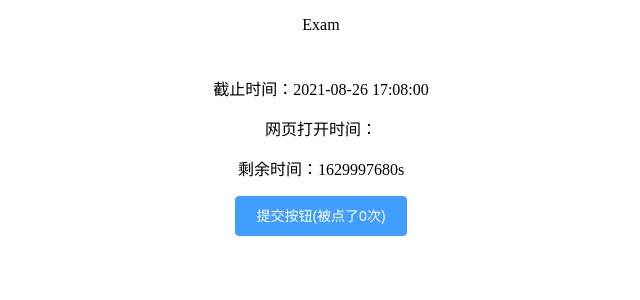
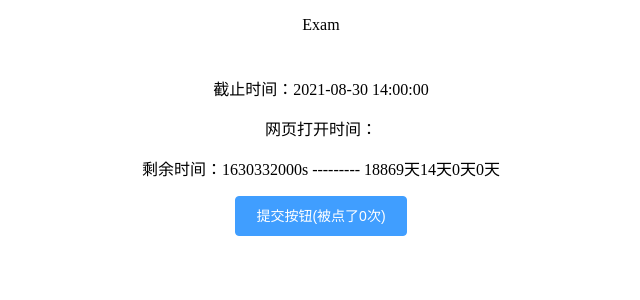
Before and after one commit to sink12138/questionnaire-planet, a Vue app in the folder frontend/: page /exam/new in a window 1280 px wide. Shown: the top 300 px of the page, without its empty margins (319-959 px from the left). Built offline with nearby package versions, Linux system fonts and the light colour scheme; no server answers; sample sign-in values are in the browser's storage; what vue-to-pdf would draw is missing.

Commit message:
考试问卷计时器2.6

```diff
--- a/frontend/src/views/Exam.vue
+++ b/frontend/src/views/Exam.vue
@@ -7,7 +7,7 @@
     <div class="timer">
       <p>截止时间：{{ deadlline }}</p>
       <p>网页打开时间：{{ nowtime }}</p>
-      <p>剩余时间：{{ lefttime }}s</p>
+      <p>剩余时间：{{ lefttime }}s --------- {{ day }}天{{ hour }}天{{ minute }}天{{ second }}天</p>
     </div>
 
     <div>
@@ -25,9 +25,13 @@
 export default {
   data() {
     return {
-      deadlline: "2021-08-26 17:08:00",
+      deadlline: "2021-08-30 14:00:00",
       nowtime: "",
       lefttime: 0,
+      day: 0,
+      hour: 0,
+      minute: 0,
+      second: 0,
       counter: 0,
     }
   },
@@ -52,6 +56,12 @@ export default {
 
     this.timer = setInterval(()=>{
         this.lefttimes--
+
+        this.day = Math.floor(this.lefttime / (60 * 60 * 24));
+        this.hour = Math.floor(this.lefttime / (60 * 60)) - 24 * this.day;
+        this.minute = Math.floor(this.lefttime / 60) - 24 * 60 * this.day - 60 * this.hour;
+        this.second = Math.floor(this.lefttime) - 24 * 60 * 60 * this.day - 60 * 60 * this.hour - 60 * this.minute;
+
         if(this.lefttimes == 0){
           this.submit();
           clearInterval(this.timer);
```
